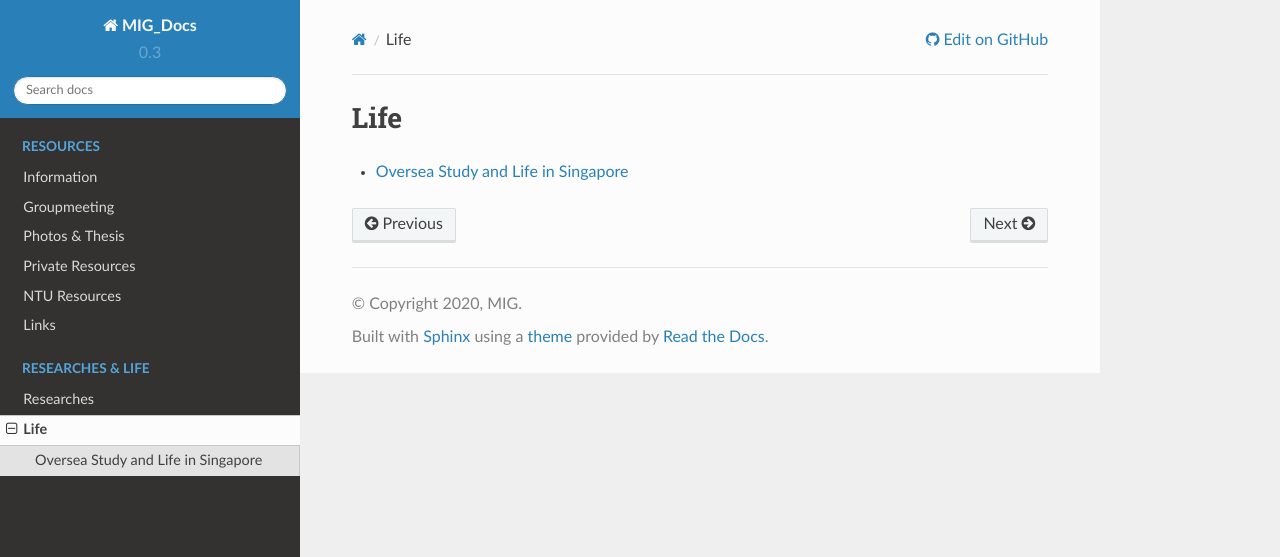
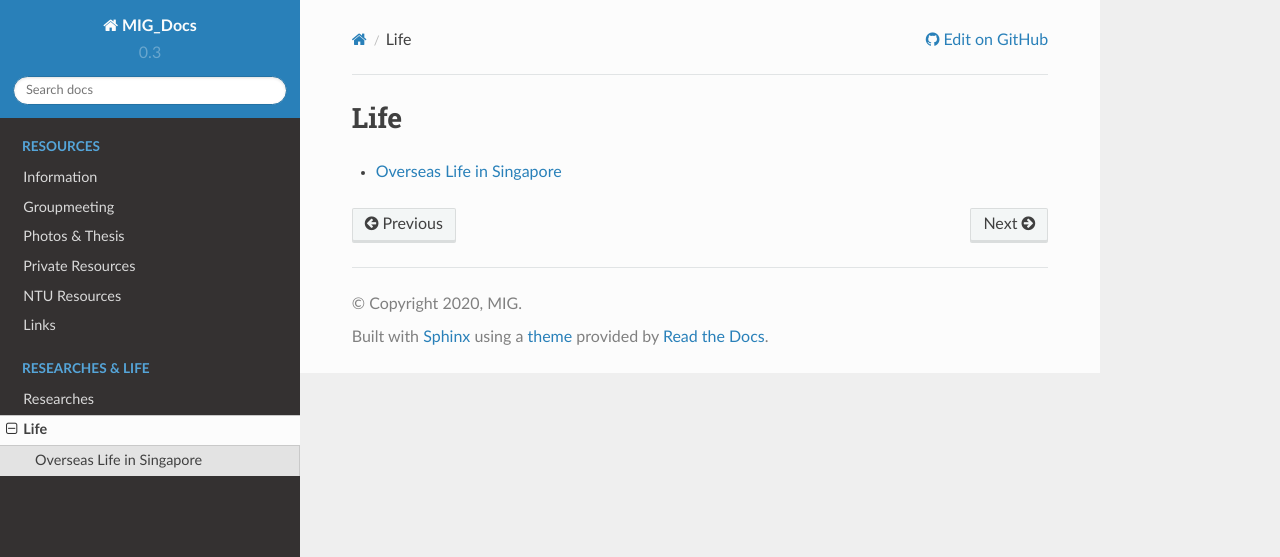
Before and after one commit to MIGG-NTU/MIG_Docs, a Sphinx documentation site: the page built from source/life/index.rst, in a window 1280 px wide. Shown: the top 557 px of the page. Built offline with Sphinx 7.4.7 and the Read the Docs theme 2.0.0, drawn with Linux system fonts in a browser that asks for light colours.

Commit message:
update life (#15)

```diff
--- a/source/life/index.rst
+++ b/source/life/index.rst
@@ -3,4 +3,4 @@ Life
 
 .. toctree::
 
-   study-life-singapore
+   overseas-life-singapore
--- /dev/null
+++ b/source/life/overseas-life-singapore.rst
@@ -0,0 +1,4 @@
+Overseas Life in Singapore
+==========================
+
+- `Overseas study and life in Singapore <https://core-man.github.io/blog/post/oversea-in-singapore/>`_
--- a/source/life/study-life-singapore.rst
+++ /dev/null
@@ -1,6 +0,0 @@
-Oversea Study and Life in Singapore
-===================================
-
-- `Oversea in Singapore <https://core-man.github.io/blog/post/oversea-in-singapore/>`_
-- `NTU & Singaore links <https://core-man.github.io/link/post/ntu/>`_
-- `International conference <https://core-man.github.io/blog/post/internaltionl-conference/>`_
--- a/source/research/collections.rst
+++ b/source/research/collections.rst
@@ -21,3 +21,9 @@ Research Utils
 --------------
 
 - `rsync.pl <https://raw.githubusercontent.com/MIGG-NTU/MIG_Docs/master/source/research/rsync.pl>`_: a template perl script to synchronize data
+
+
+Memo
+----
+
+- `Attending an international conference (AGU) <https://core-man.github.io/blog/post/internaltionl-conference/>`_
```
